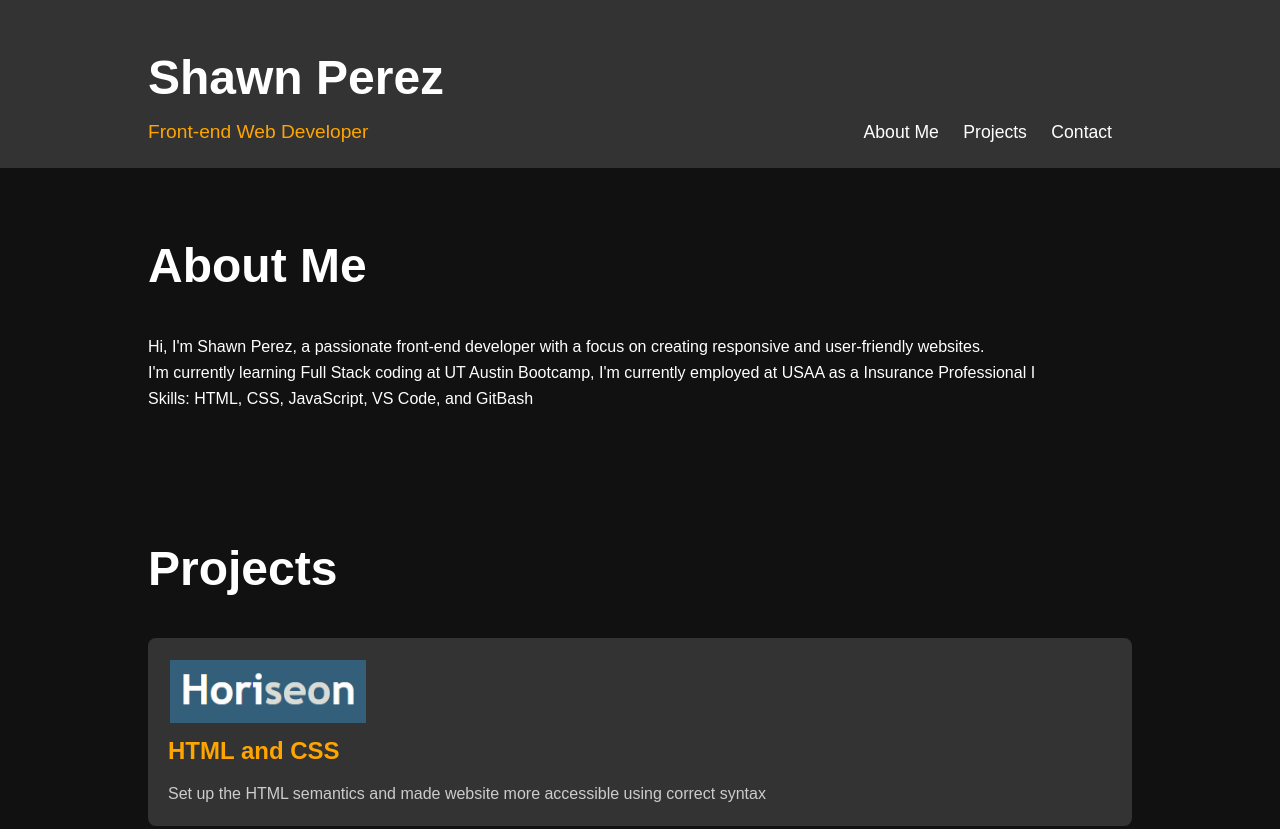
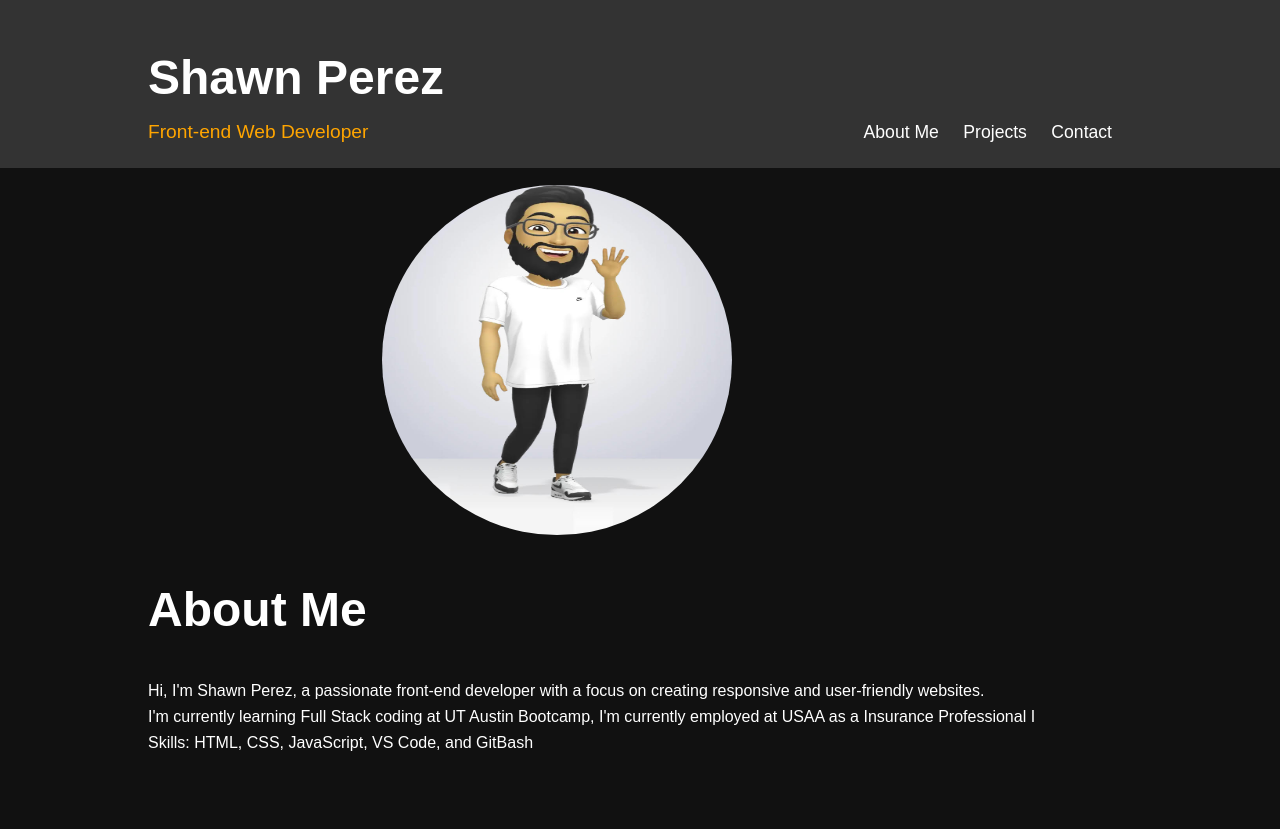
Before and after one commit to shawnperez92/module-2-challenge, a plain HTML site: page index.html in a window 1280 px wide. Shown: the top 829 px of the page. Drawn offline with Linux system fonts and the light colour scheme.

Commit message:
added avatar to page

```diff
--- a/assets/css/style.css
+++ b/assets/css/style.css
@@ -36,6 +36,22 @@ header p {
     margin-bottom: 0px;
     color: #ffa500;
 }
+
+.avatar-container {
+    display: flex;
+    justify-content: flex-end;
+    align-items: center;
+    height: 43vh; /* Full viewport height */
+    padding-top: 40px;
+    padding-right: 100px;
+}
+
+.avatar {
+    width: 350px; /* Adjust size as needed */
+    height: 350px; /* Maintain aspect ratio or specify separately */
+    border-radius: 50%; /* Make it circular if it's a square image */
+}
+
 nav {
    position: relative;
    top: -50px;
--- a/index.html
+++ b/index.html
@@ -19,9 +19,10 @@
                 </ul>
             </nav>
         </div>
-        <!----add personal image here like a avatar-->
     </header>
-
+<div class="avatar-container">
+<img src="./assets/images/avatar.jpg" alt="avatar" class="avatar">
+</div>
     <section id="about">
         <div class="container">
             <h2>About Me</h2>
```
Also changed, not shown: assets/images/avatar.jpg (added).
